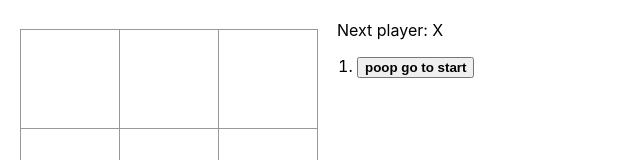
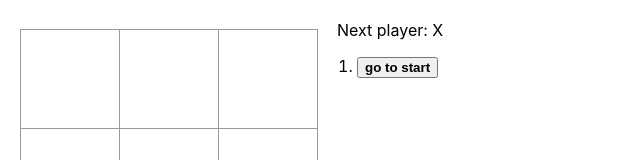
Before and after one commit to kylei-weisse/react-tac-toe, a React (Create React App) app: page / in a window 1280 px wide. Shown: the top 160 px of the page, without its empty margins (0-640 px from the left). Built offline with nearby package versions, Linux system fonts and the light colour scheme.

Commit message:
current move bolds

```diff
--- a/src/index.js
+++ b/src/index.js
@@ -100,10 +100,10 @@ class Game extends React.Component {
       console.log('desc = ', desc);
       console.log('this.state.history = ', this.state.history);
       console.log('this.state.stepNumber: ', this.state.stepNumber);
-      if (this.state.stepNumber === this.state.history.length-1) {
+      if (this.state.stepNumber === move) {
         return (
           <li key={move}>
-            <button onClick={()=> this.jumpTo(move)} className='move-current'>poop {desc}</button>
+            <button onClick={()=> this.jumpTo(move)} className='move-current'> {desc}</button>
           </li>
       )
       }
```
